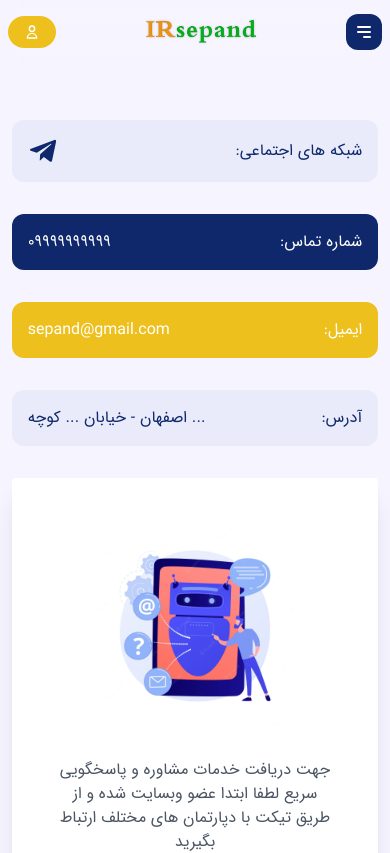
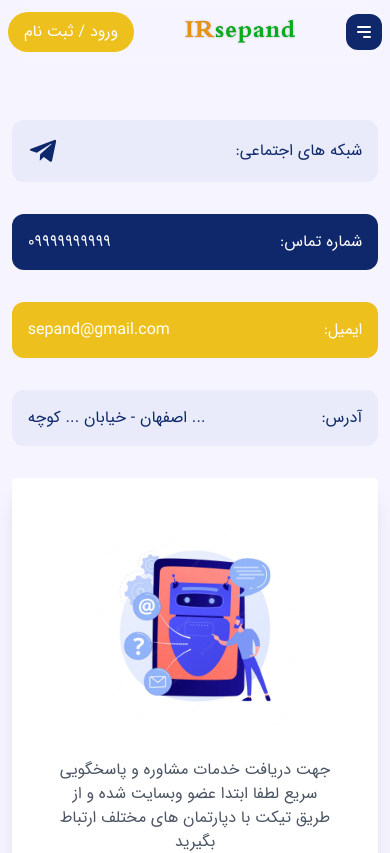
Before and after one commit to Niloofar-Palvaneh/sepand, a Next.js app: page /contact in a window 390 px wide. Shown: the top 853 px of the page. Built offline with nearby package versions, Linux system fonts and the light colour scheme; some icons are missing.

Commit message:
fixed login bog in mobile

```diff
--- a/src/components/globals/Navbar.jsx
+++ b/src/components/globals/Navbar.jsx
@@ -83,7 +83,7 @@ export default function Navbar() {
             <div className="sticky top-0 backdrop-blur-[8px] bg-transparent hidden sm:block md:block z-50">
                 <div className="flex items-center justify-between p-2">
                     <div onClick={isOpenLoginModalHandler}>
-                        <Button title={<HiOutlineUser />} />
+                        <Button title={username ? username : "ورود / ثبت نام"} />
                     </div>
                     <Image src={"/imgs/logo.png"} width={120} height={120} alt="logo" />
                     <div className="rounded-xl bg-Bsepa-300 text-white p-2" onClick={() => setIsShowMobileMenu(!isShowMobileMenu)}>
--- a/src/pages/contact/index.jsx
+++ b/src/pages/contact/index.jsx
@@ -1,6 +1,8 @@
 import { FaTelegramPlane } from "react-icons/fa";
 import { FaInstagram } from "react-icons/fa6";
 import Image from "next/image";
+import { useState } from "react";
+import Login from "@/components/ui/login";
 
 export default function Contact() {
     return (
@@ -33,14 +35,14 @@ export default function Contact() {
                     <div className="flex flex-col gap-8 items-center justify-center bg-white rounded mt-8 p-12 shadow-xl">
                         <Image src={"/imgs/contact.avif"} width={200} height={200} alt="..." />
                         <p className="w-1/2 text-gray-600 text-center sm:w-full">
-                        جهت دریافت خدمات مشاوره و پاسخگویی سریع لطفا ابتدا عضو وبسایت شده و از طریق تیکت با دپارتمان های مختلف ارتباط بگیرید
+                            جهت دریافت خدمات مشاوره و پاسخگویی سریع لطفا ابتدا عضو وبسایت شده و از طریق تیکت با دپارتمان های مختلف ارتباط بگیرید
                         </p>
-                        <div className="bg-Bsepa-300 text-white rounded-xl flex items-center justify-between px-6 py-2">
+                        <div className="bg-Bsepa-300 text-white rounded-xl flex items-center justify-between px-6 py-2 cursor-pointer">
                             <span>عضویت</span>
                         </div>
                     </div>
                 </div>
-            </div>
+            </div >
         </>
     )
 }
```
